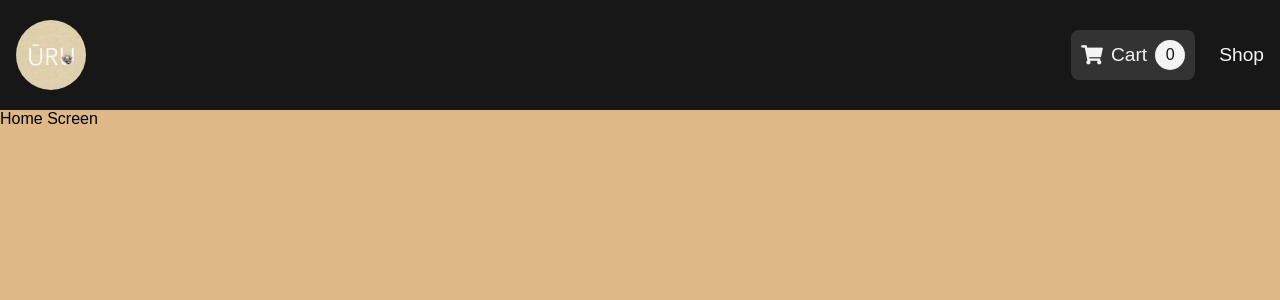
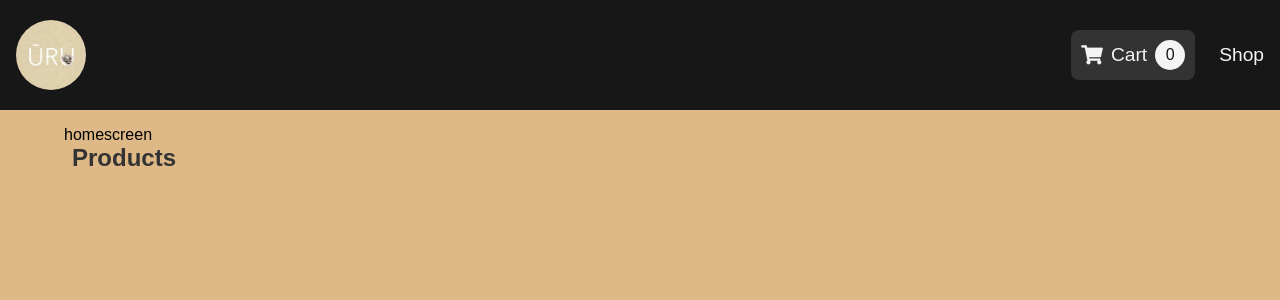
Before and after one commit to prnvthir14/MERN-Ecommerce-App, a React (Create React App) app in the folder frontend/: page / in a window 1280 px wide. Shown: the top 300 px of the page. Built offline with nearby package versions, Linux system fonts and the light colour scheme.

Commit message:
add grid layout for products list

```diff
--- a/frontend/src/screens/HomeScreen.css
+++ b/frontend/src/screens/HomeScreen.css
@@ -0,0 +1,16 @@
+.homescreen {
+  max-width: 90%;
+  margin: 1rem auto;
+}
+
+.homescreen__title {
+  font-size: 1.5rem;
+  color: #333;
+  margin-bottom: 1rem;
+  margin-left: 8px;
+}
+
+.homescreen__products {
+  display: grid;
+  grid-template-columns: repeat(4, 1fr);
+}
--- a/frontend/src/screens/HomeScreen.jsx
+++ b/frontend/src/screens/HomeScreen.jsx
@@ -2,9 +2,16 @@ import React from "react";
 import "./HomeScreen.css";
 
 const HomeScreen = () => {
-  return <div className="homescreen">
-    Home Screen
-  </div>;
+  return (
+    <div className="homescreen"> homescreen
+      <h2 className="homescreen__title">Products</h2>
+
+      <div className="homescreen__products">
+        {/*products list here  */}
+
+      </div>
+    </div>
+  );
 };
 
 export default HomeScreen;
```
